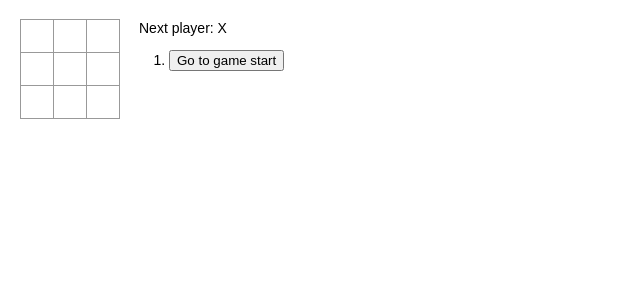
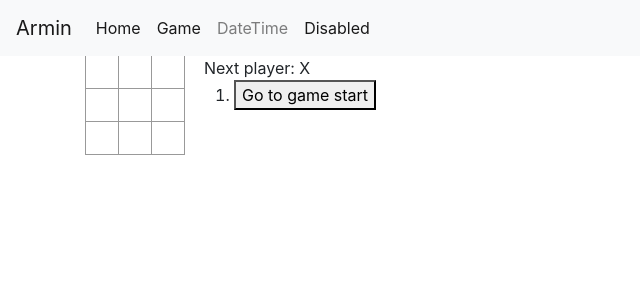
Before and after one commit to arminkianian/my-react-app, a React (Create React App) app: page /game in a window 1280 px wide. Shown: the top 300 px of the page, without its empty margins (0-640 px from the left). Built offline with nearby package versions, Linux system fonts and the light colour scheme.

Commit message:
install bootstrap and modify routes and navbar

```diff
--- a/package.json
+++ b/package.json
@@ -3,6 +3,7 @@
   "version": "0.1.0",
   "private": true,
   "dependencies": {
+    "bootstrap": "^4.3.1",
     "formik": "^1.5.7",
     "prop-types": "^15.7.2",
     "react": "^16.8.4",
--- a/src/app.jsx
+++ b/src/app.jsx
@@ -1,19 +1,25 @@
 import React, { Suspense, lazy } from "react";
-import { BrowserRouter, Route, Switch } from "react-router-dom";
+import { Route, Switch } from "react-router-dom";
+import NavBar from "./components/navBar/navBar";
 
 const Game = lazy(() => import("./components/game/game"));
 const Home = lazy(() => import("./components/home/home"));
+const DateTime = lazy(() => import("./components/dateTime/clock"));
 
 const App = () => {
   return (
-    <BrowserRouter>
+    <>
+      <NavBar />
+      <main role="main" className="container">
         <Suspense fallback={<div>Loading...</div>}>
           <Switch>
             <Route exact path="/" component={Home} />
             <Route path="/game" component={Game} />
+            <Route path="/DateTime" component={DateTime} />
           </Switch>
         </Suspense>
-    </BrowserRouter>
+      </main>
+    </>
   );
 };
 
--- a/src/components/game/game.css
+++ b/src/components/game/game.css
@@ -1,8 +1,3 @@
-body {
-  font: 14px "Century Gothic", Futura, sans-serif;
-  margin: 20px;
-}
-
 ol,
 ul {
   padding-left: 30px;
--- /dev/null
+++ b/src/components/navBar/navBar.jsx
@@ -0,0 +1,57 @@
+import React, { Component } from "react";
+import { Link, NavLink } from "react-router-dom";
+
+class NavBar extends Component {
+  state = {};
+  render() {
+    return (
+      <nav className="navbar navbar-expand-lg navbar-light bg-light">
+        <Link className="navbar-brand" to="/">
+          Armin
+        </Link>
+        <button
+          className="navbar-toggler"
+          type="button"
+          data-toggle="collapse"
+          data-target="#navbarNav"
+          aria-controls="navbarNav"
+          aria-expanded="false"
+          aria-label="Toggle navigation"
+        >
+          <span className="navbar-toggler-icon" />
+        </button>
+        <div className="collapse navbar-collapse" id="navbarNav">
+          <ul className="navbar-nav">
+            <li className="nav-item">
+              <NavLink className="nav-link" to="/">
+                Home <span className="sr-only">(current)</span>
+              </NavLink>
+            </li>
+            <li className="nav-item">
+              <NavLink className="nav-link" to="/game">
+                Game
+              </NavLink>
+            </li>
+            <li className="nav-item">
+              <NavLink className="nav-link" to="/DateTime">
+                DateTime
+              </NavLink>
+            </li>
+            <li className="nav-item">
+              <NavLink
+                className="nav-link disabled"
+                to="#"
+                tabindex="-1"
+                aria-disabled="true"
+              >
+                Disabled
+              </NavLink>
+            </li>
+          </ul>
+        </div>
+      </nav>
+    );
+  }
+}
+
+export default NavBar;
--- a/src/index.jsx
+++ b/src/index.jsx
@@ -1,15 +1,12 @@
 import React from "react";
 import ReactDOM from "react-dom";
+import { BrowserRouter } from "react-router-dom";
 import App from "./app";
+import "bootstrap/dist/css/bootstrap.css";
 
-import Game from "./components/game/game";
-import Clock from "./components/dateTime/clock";
-import Toggle from "./components/test/toggle";
-import Calculator from "./components/temperature/calculator";
-import SignUpDialog from "./components/dialog/signUpDialog";
-import FilterableProductTable from "./components/productTable/filterableProductTable";
-import { Products } from "./components/productTable/products";
-import OuterClickExample from "./components/test/outerClickExample";
-import BlurExample from "./components/test/blurExample";
-
-ReactDOM.render(<App />, document.getElementById("root"));
+ReactDOM.render(
+  <BrowserRouter>
+    <App />
+  </BrowserRouter>,
+  document.getElementById("root")
+);
```
Also changed, not shown: public/index.html (+8 -4 lines), 1 other file (tests, documents, lock files or other folders). Lines whose indentation alone changed are shown as unchanged.
